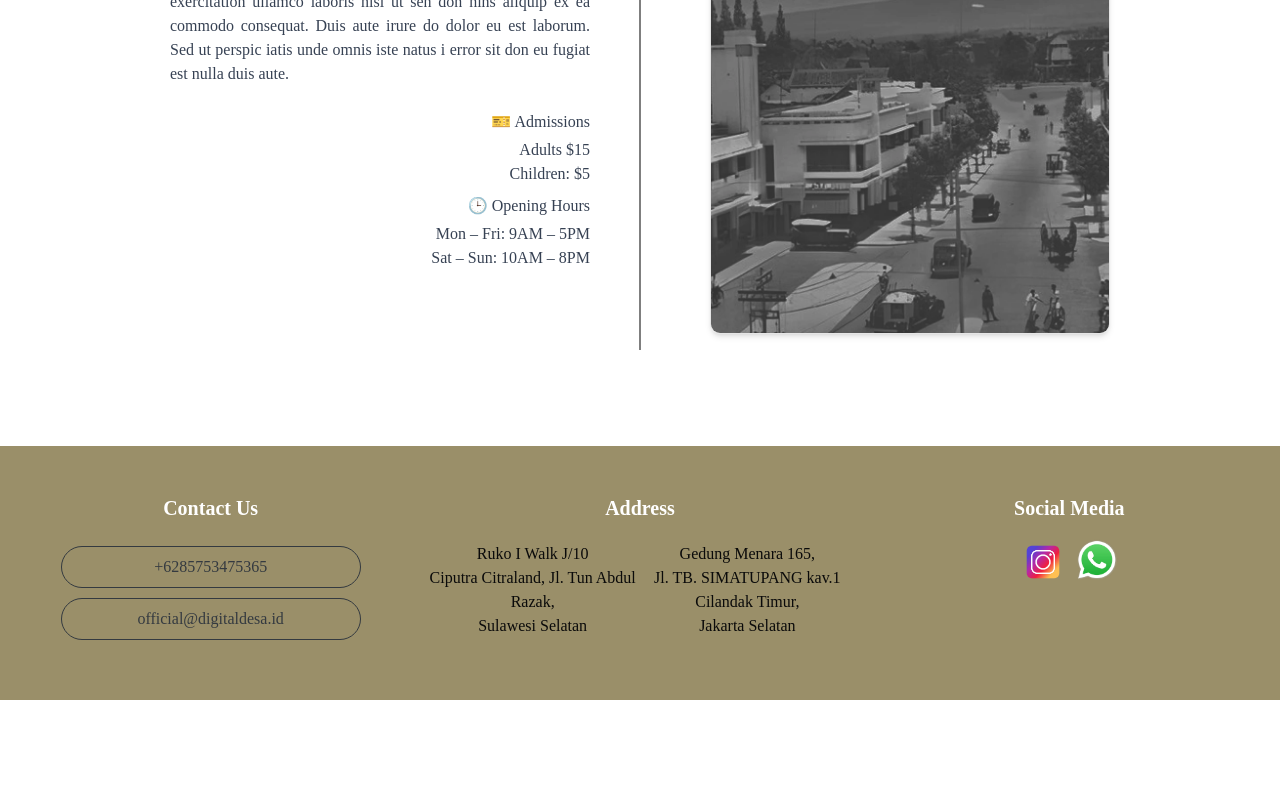
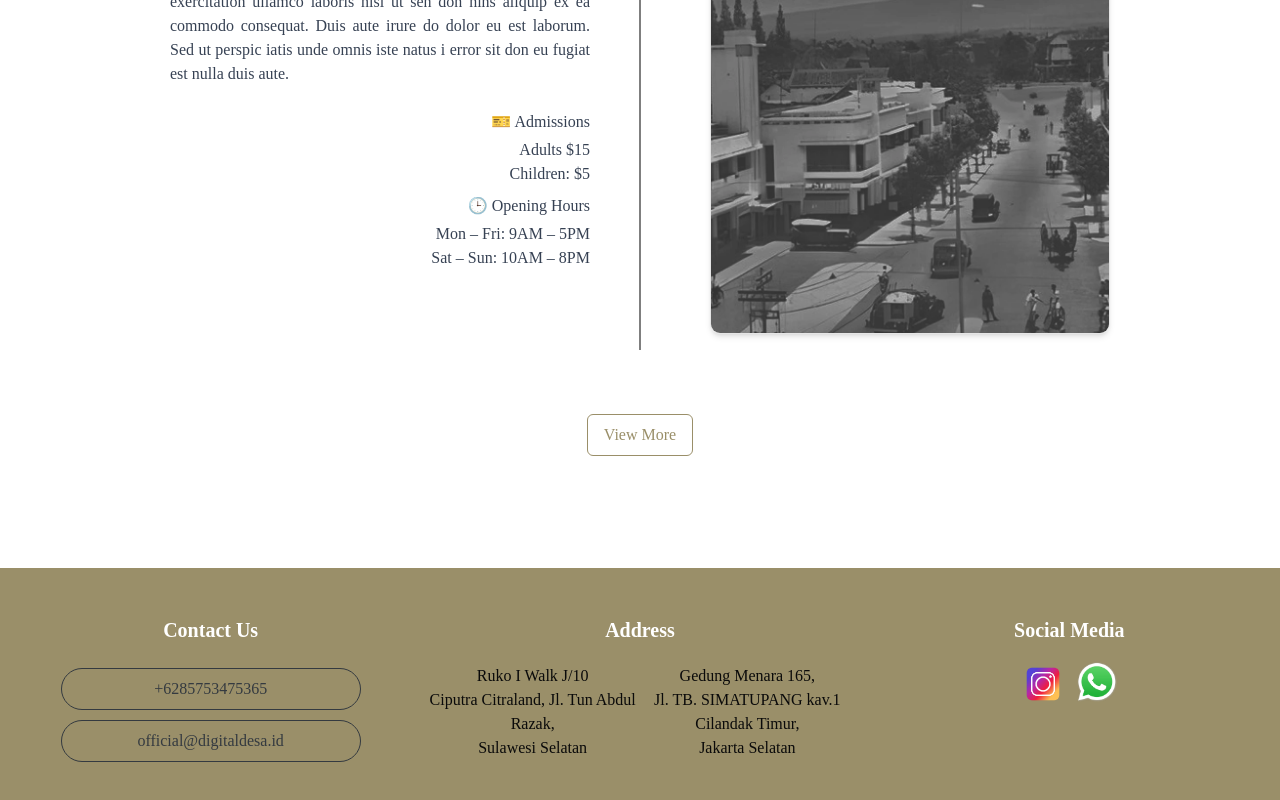
Before and after one commit to Arnabilah27/Heritage_Malang, a React (Vite) app: page /destination in a window 1280 px wide. Shown: the part 2782-3582 px from the top of the page. Before the commit the page ends 3482 px from the top, so only its background shows below. Built offline with nearby package versions, Linux system fonts and the light colour scheme; a web font is replaced by a local one.

Commit message:
feat: add missing button view more in destination

```diff
--- a/src/components/Destination/Timeline.tsx
+++ b/src/components/Destination/Timeline.tsx
@@ -125,6 +125,12 @@ export default function Timeline() {
           </div>
         ))}
       </div>
+
+      <div className="flex flex-col items-center justify-center mt-20">
+        <button className="border border-[#9A8F69] text-[#9A8F69] px-4 py-2 rounded-sm hover:bg-[#9A8F69] hover:text-white transition duration-200 cursor-pointer">
+          View More
+        </button>
+      </div>
     </div>
   );
 }
```
